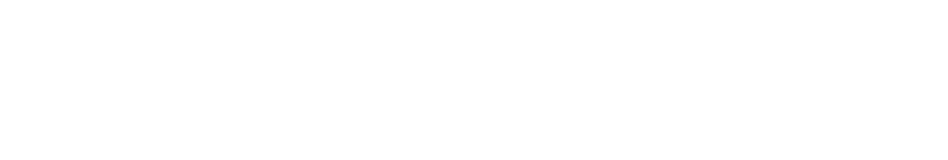
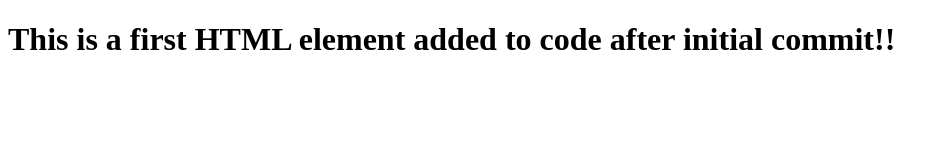
Before and after one commit to VictorMugisha/wood-correction-website, a plain HTML site: page index.html in a window 1280 px wide. Shown: the whole page, without its empty margins (0-948 px from the left). Drawn offline with Linux system fonts and the light colour scheme.

Commit message:
Add a first HTML element
Adding the first HTML heading

```diff
--- a/index.html
+++ b/index.html
@@ -7,5 +7,7 @@
 </head>
 <body>
 
+    <h1>This is a first HTML element added to code after initial commit!!</h1>
+
 </body>
 </html>
```
